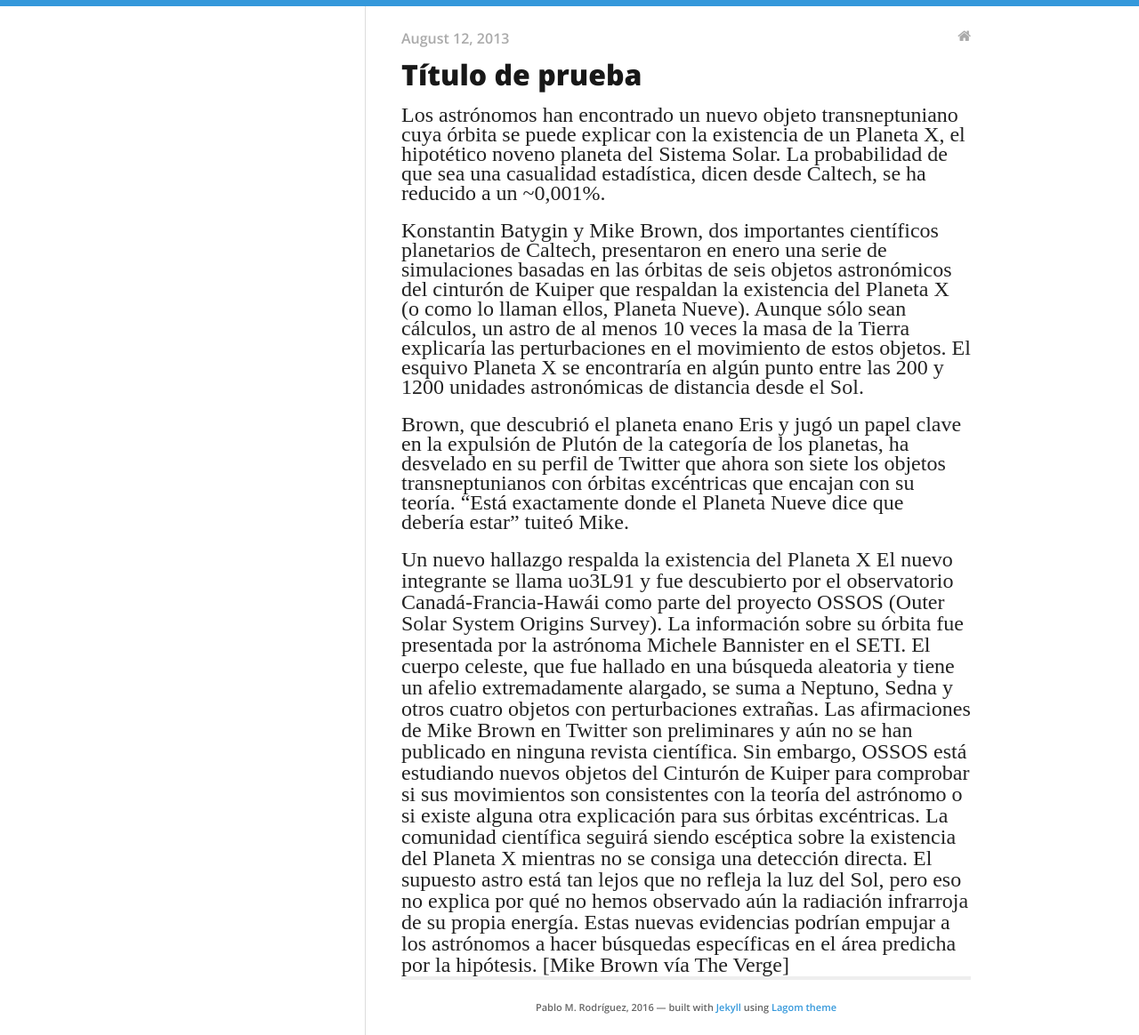
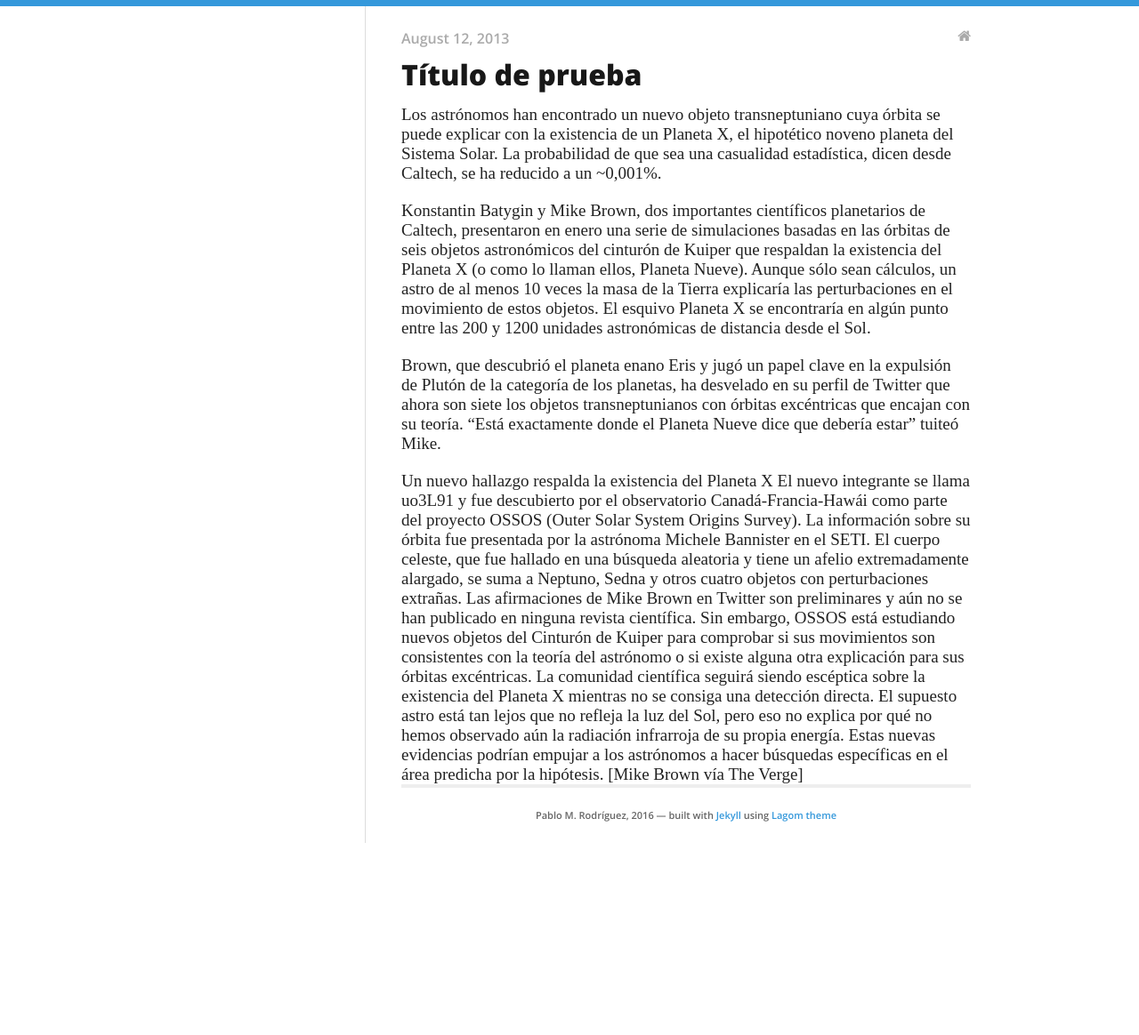
Before and after one commit to fearofcrime/fearofcrime.github.io, a Jekyll site: the page built from _posts/2013-08-12-another-sample.md, in a window 1280 px wide. Shown: the whole page at 89% size. Built offline with Jekyll 4.4.1, drawn with Linux system fonts in a browser that asks for light colours; nearby versions of some CDN libraries; after the commit the page ends 948 px from its top, so only the background shows below that.

Commit message:
Update 2013-08-12-another-sample.md

```diff
--- a/_posts/2013-08-12-another-sample.md
+++ b/_posts/2013-08-12-another-sample.md
@@ -5,7 +5,7 @@
 - blog
 ---
 
-<font face="Times New Roman" font size="5"> <p>Los astrónomos han encontrado un nuevo objeto transneptuniano cuya órbita se puede explicar con la existencia de un Planeta X, el hipotético noveno planeta del Sistema Solar. La probabilidad de que sea una casualidad estadística, dicen desde Caltech, se ha reducido a un ~0,001%.</p>
+<font face="Times New Roman" font size="5" style="font-size:19px"> <p>Los astrónomos han encontrado un nuevo objeto transneptuniano cuya órbita se puede explicar con la existencia de un Planeta X, el hipotético noveno planeta del Sistema Solar. La probabilidad de que sea una casualidad estadística, dicen desde Caltech, se ha reducido a un ~0,001%.</p>
 
 
 
```
